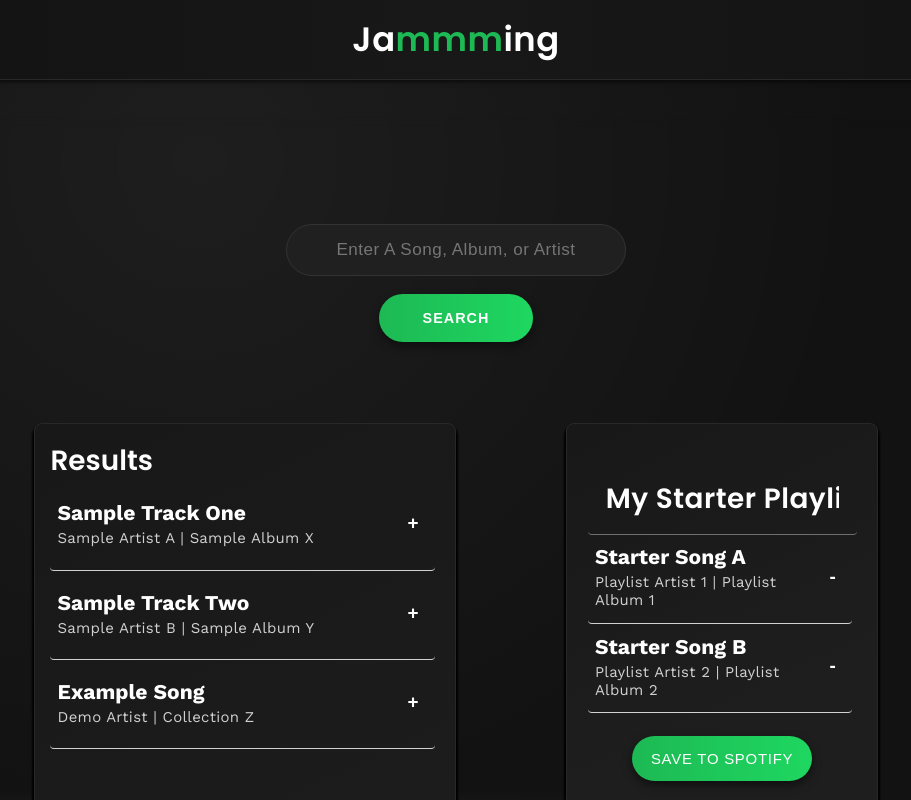
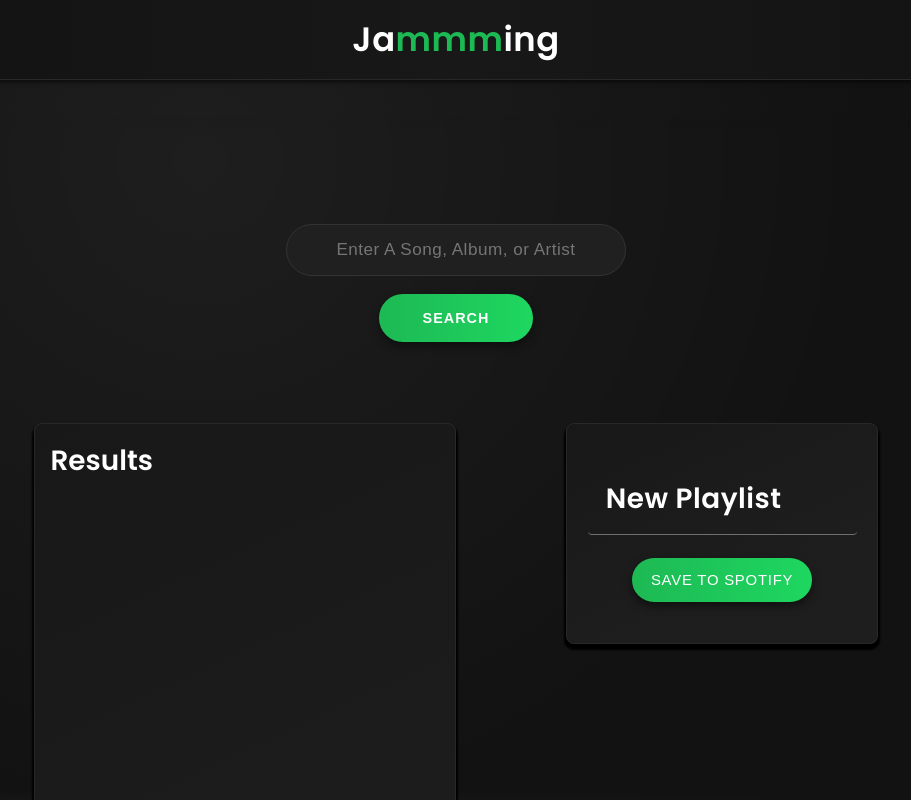
Before and after one commit to BluUsername/jammming, a React (Create React App) app: page / in a window 1280 px wide. Shown: the top 800 px of the page, without its empty margins (184-1095 px from the left). Built offline with nearby package versions, Linux system fonts and the light colour scheme.

Commit message:
refactor(app): remove mock data and legacy search logic

```diff
--- a/src/Components/App/App.js
+++ b/src/Components/App/App.js
@@ -5,51 +5,19 @@ import SearchResults from '../SearchResults/SearchResults';
 import Playlist from '../Playlist/Playlist';
 import Spotify from '../../util/Spotify';
 
-// Temporary mock search data (will be replaced with Spotify API)
-const mockSearch = (term) => {
-	const base = [
-		{ id: '1', name: 'Song One', artist: 'Artist A', album: 'Album X', uri: 'spotify:track:1' },
-		{ id: '2', name: 'Song Two', artist: 'Artist B', album: 'Album Y', uri: 'spotify:track:2' },
-		{ id: '3', name: 'Another Track', artist: 'Artist A', album: 'Album X', uri: 'spotify:track:3' },
-		{ id: '4', name: 'Last Song', artist: 'Artist C', album: 'Album Z', uri: 'spotify:track:4' }
-	];
-	const lower = term.toLowerCase();
-	return base.filter(t =>
-		t.name.toLowerCase().includes(lower) ||
-		t.artist.toLowerCase().includes(lower) ||
-		t.album.toLowerCase().includes(lower)
-	);
-};
-
 class App extends React.Component {
 	constructor(props) {
 		super(props);
 		this.state = {
-			// Hard-coded initial search results (will be replaced by real Spotify data later)
-			searchResults: [
-				{ id: '101', name: 'Sample Track One', artist: 'Sample Artist A', album: 'Sample Album X', uri: 'spotify:track:101' },
-				{ id: '102', name: 'Sample Track Two', artist: 'Sample Artist B', album: 'Sample Album Y', uri: 'spotify:track:102' },
-				{ id: '103', name: 'Example Song', artist: 'Demo Artist', album: 'Collection Z', uri: 'spotify:track:103' }
-			],
-			playlistName: 'My Starter Playlist',
-			// Hard-coded initial playlist tracks
-			playlistTracks: [
-				{ id: '201', name: 'Starter Song A', artist: 'Playlist Artist 1', album: 'Playlist Album 1', uri: 'spotify:track:201' },
-				{ id: '202', name: 'Starter Song B', artist: 'Playlist Artist 2', album: 'Playlist Album 2', uri: 'spotify:track:202' }
-			]
+			searchResults: [],
+			playlistName: 'New Playlist',
+			playlistTracks: []
 		};
-		this.handleSearch = this.handleSearch.bind(this);
 		this.search = this.search.bind(this);
 		this.addTrack = this.addTrack.bind(this);
 		this.removeTrack = this.removeTrack.bind(this);
 		this.updatePlaylistName = this.updatePlaylistName.bind(this);
 		this.savePlaylist = this.savePlaylist.bind(this);
-	}
-
-	handleSearch(term) {
-		const results = mockSearch(term);
-		const playlistIds = new Set(this.state.playlistTracks.map(t => t.id));
-		this.setState({ searchResults: results.filter(r => !playlistIds.has(r.id)) });
 	}
 
 	// Search via Spotify API utility
```
